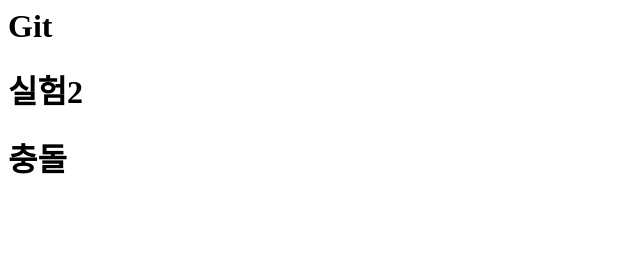
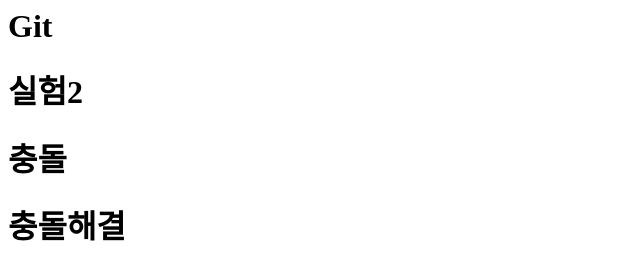
Before and after one commit to rubber815/opentutorials_git_rubber815, a plain HTML site: page index.html in a window 1280 px wide. Shown: the whole page, without its empty margins (0-640 px from the left). Drawn offline with Linux system fonts and the light colour scheme.

Commit message:
충돌해결추가

```diff
--- a/index.html
+++ b/index.html
@@ -9,6 +9,7 @@
 			<h1>Git</h1>
 			<h1>실험2</h1>
 			<h1>충돌</h1>
+			<h1>충돌해결</h1>
 		</header>
 	</body>
 </html>
```
